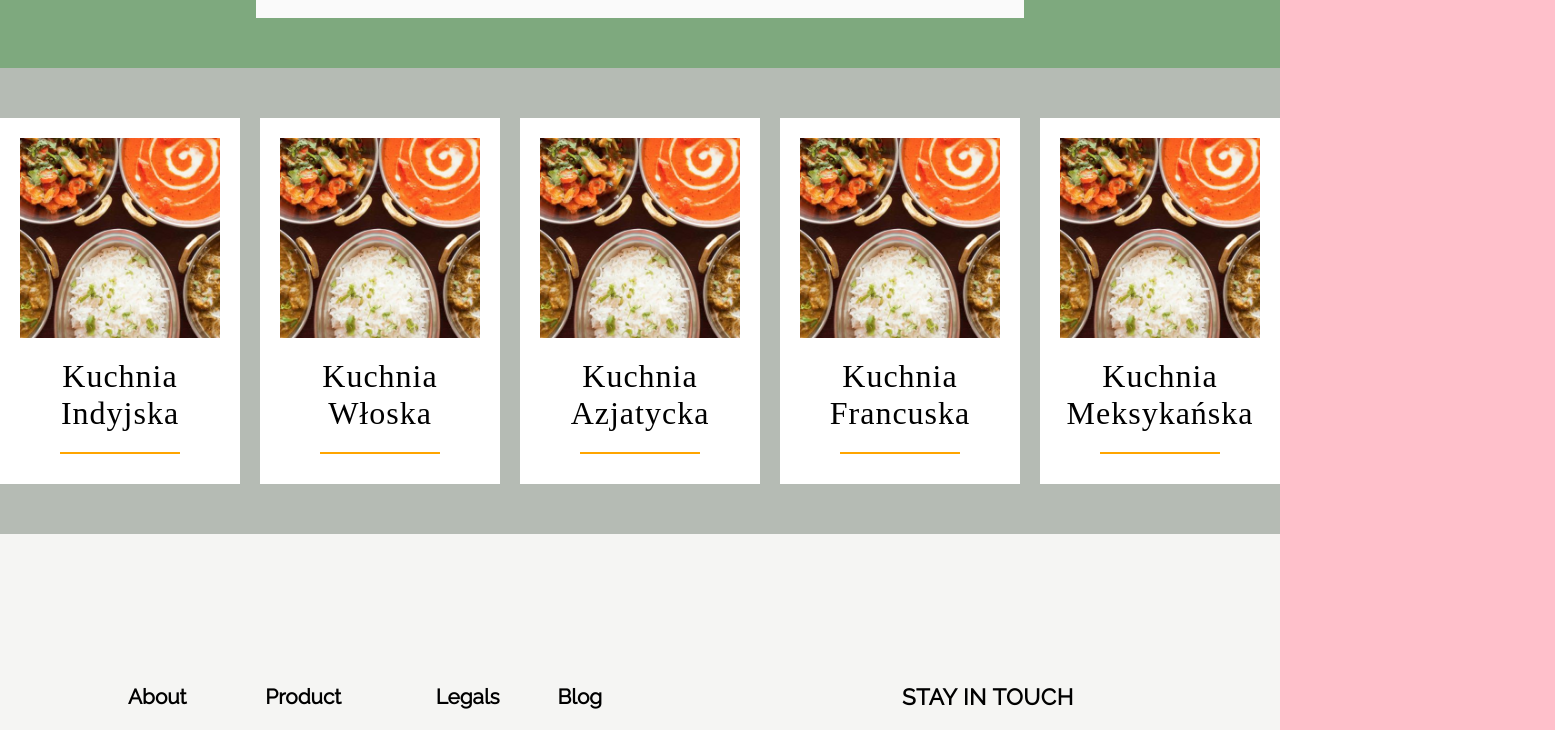
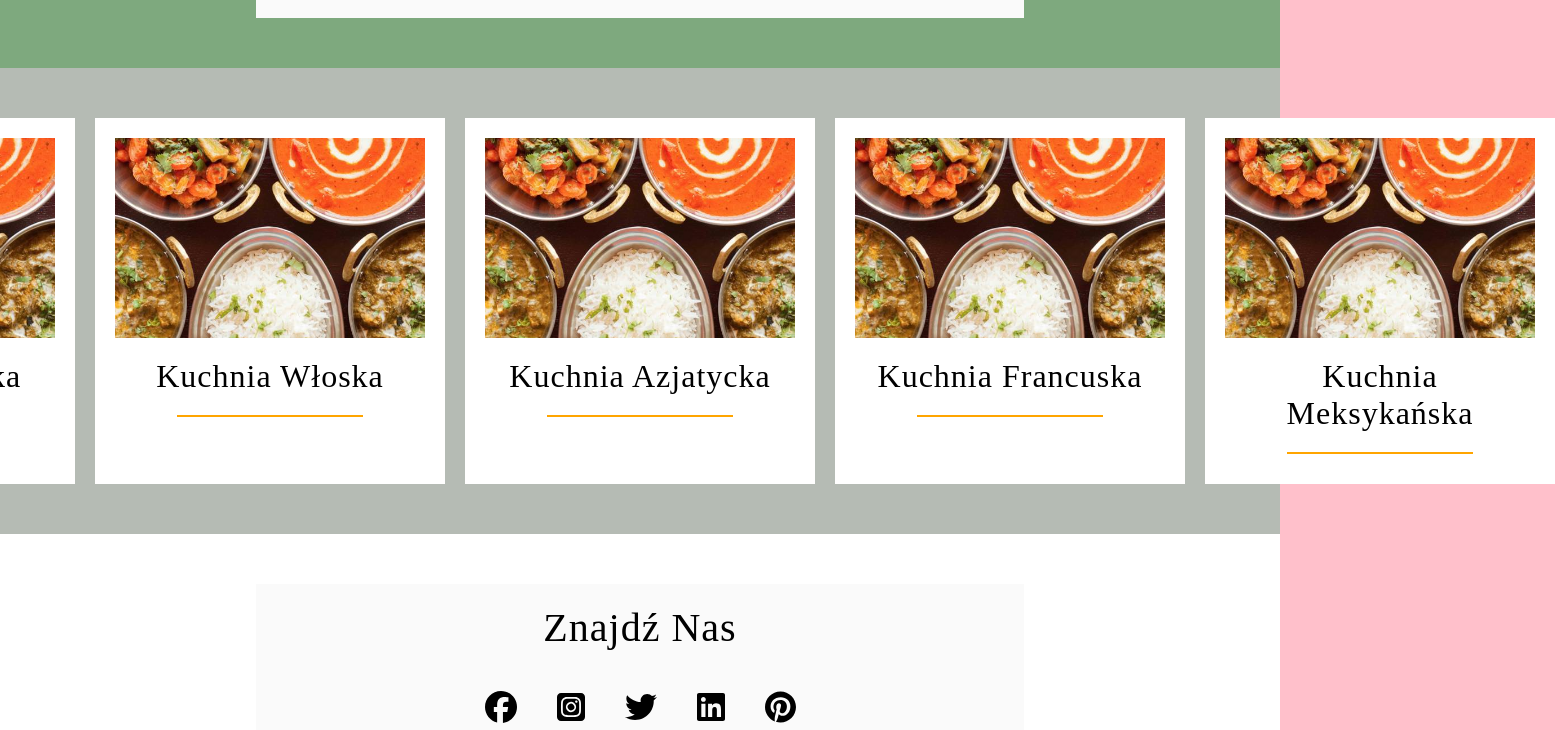
Before and after one commit to wojank/share-my-recipe, a Vue app in the folder frontend/: page / in a window 1280 px wide. Shown: the part 3319-4049 px from the top of the page, 1555 px wide, since content can reach past the window. Built offline with nearby package versions, Linux system fonts and the light colour scheme; a web font is replaced by a local one.

Commit message:
25th, frontend: installed fontawesome packages, created TheSocials component

```diff
--- a/frontend/package.json
+++ b/frontend/package.json
@@ -9,6 +9,11 @@
     "preview": "vite preview"
   },
   "dependencies": {
+    "@fortawesome/fontawesome-svg-core": "^6.6.0",
+    "@fortawesome/free-brands-svg-icons": "^6.6.0",
+    "@fortawesome/free-regular-svg-icons": "^6.6.0",
+    "@fortawesome/free-solid-svg-icons": "^6.6.0",
+    "@fortawesome/vue-fontawesome": "^3.0.8",
     "vue": "^3.4.21"
   },
   "devDependencies": {
--- a/frontend/src/App.vue
+++ b/frontend/src/App.vue
@@ -7,6 +7,7 @@ import TheNewsList from "./components/TheNewsList.vue";
 import CtaNewsletter from "./components/CtaNewsletter.vue";
 import CtaRegister from "./components/CtaRegister.vue";
 import CategoryCarousel from "./components/CategoryCarousel.vue";
+import TheSocials from "./components/TheSocials.vue";
 </script>
 
 <template>
@@ -18,6 +19,7 @@ import CategoryCarousel from "./components/CategoryCarousel.vue";
     <CtaNewsletter />
     <CtaRegister />
     <CategoryCarousel />
+    <TheSocials />
   </main>
   <TheFooter />
 </template>
--- a/frontend/src/assets/sass/components/category-card.scss
+++ b/frontend/src/assets/sass/components/category-card.scss
@@ -3,7 +3,8 @@
 
 .cat-card {
   background-color: c.$light-primary;
-  width: 350px;
+  // width: 350px;
+  flex: 0 0 350px;
   padding: 20px;
 
   &__img {
--- /dev/null
+++ b/frontend/src/assets/sass/components/the-socials.scss
@@ -0,0 +1,7 @@
+@use "../typography" as t;
+
+.socials {
+  display: flex;
+  justify-content: center;
+  gap: 40px;
+}
--- a/frontend/src/components/CtaWrapper.vue
+++ b/frontend/src/components/CtaWrapper.vue
@@ -2,7 +2,7 @@
 interface Config {
   color?: string;
   headline: string;
-  text: string;
+  text?: string;
 }
 
 const props = defineProps<Config>();
--- /dev/null
+++ b/frontend/src/components/TheSocials.vue
@@ -0,0 +1,25 @@
+<script setup lang="ts">
+import { ref } from "vue";
+import CtaWrapper from "./CtaWrapper.vue";
+
+const config = ref({
+  color: "rgb(255,255,255)",
+  headline: "Znajdź nas",
+});
+</script>
+
+<template>
+  <CtaWrapper v-bind="config">
+    <div class="socials">
+      <font-awesome-icon icon="fa-brands fa-facebook" size="2x" />
+      <font-awesome-icon icon="fa-brands fa-square-instagram" size="2x" />
+      <font-awesome-icon icon="fa-brands fa-twitter" size="2x" />
+      <font-awesome-icon icon="fa-brands fa-linkedin" size="2x" />
+      <font-awesome-icon icon="fa-brands fa-pinterest" size="2x" />
+    </div>
+  </CtaWrapper>
+</template>
+
+<style scoped lang="scss">
+@import "../assets/sass/components/the-socials.scss";
+</style>
--- a/frontend/src/main.ts
+++ b/frontend/src/main.ts
@@ -2,4 +2,23 @@ import { createApp } from "vue";
 import "./assets/sass/main.scss";
 import App from "./App.vue";
 
-createApp(App).mount("#app");
+/* import the fontawesome core */
+import { library } from "@fortawesome/fontawesome-svg-core";
+
+/* import font awesome icon component */
+import { FontAwesomeIcon } from "@fortawesome/vue-fontawesome";
+
+/* import specific icons */
+// import {  faUserSecret } from "@fortawesome/free-solid-svg-icons";
+import {
+  faFacebook,
+  faSquareInstagram,
+  faTwitter,
+  faLinkedin,
+  faPinterest,
+} from "@fortawesome/free-brands-svg-icons";
+
+/* add icons to the library */
+library.add(faFacebook, faSquareInstagram, faTwitter, faLinkedin, faPinterest);
+
+createApp(App).component("font-awesome-icon", FontAwesomeIcon).mount("#app");
```
Also changed, not shown: 1 other file (tests, documents, lock files or other folders).
